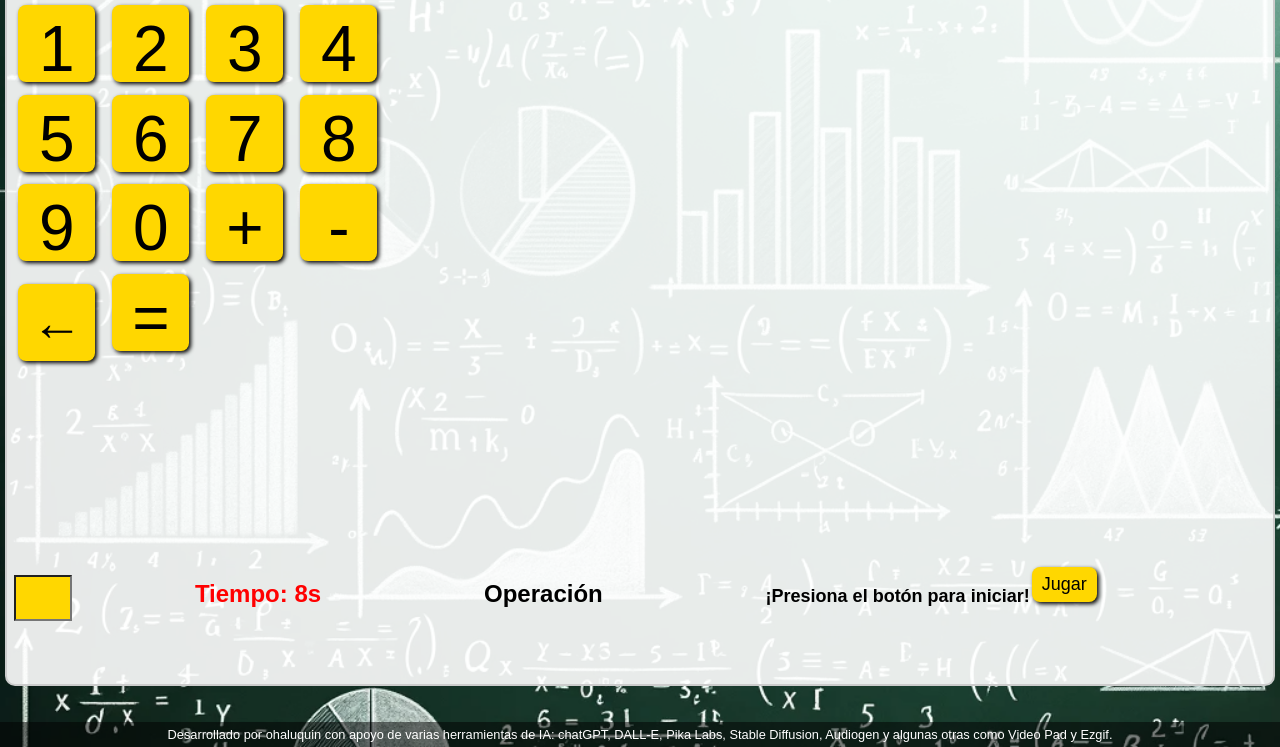
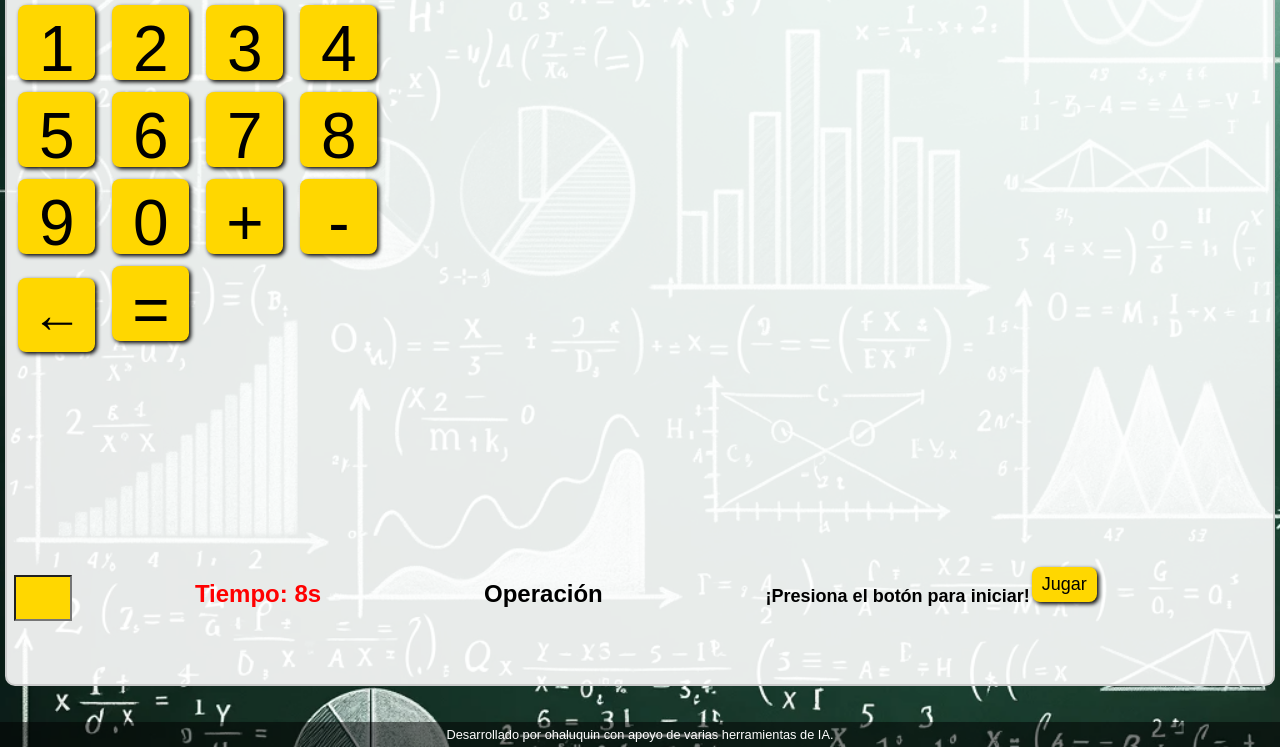
Before and after one commit to Ohaluquin/Leyes-de-los-signos, a plain HTML site: page index.html in a window 1280 px wide. Shown: the part 53-800 px from the top of the page. Drawn offline with Linux system fonts and the light colour scheme.

Commit message:
footer update

```diff
--- a/estilos.css
+++ b/estilos.css
@@ -71,7 +71,7 @@ div#metricsContainer {
 
 #numericKeypad button {
   width: 6vw; /* 10% del ancho del viewport */
-  height: 6vw; /* 10% del ancho del viewport para mantener la proporción */
+  height: 5.8vw; /* 10% del ancho del viewport para mantener la proporción */
   font-size: 5vw; /* Tamaño de fuente relativo al ancho del viewport */
   margin: 0.5vw;
   cursor: pointer;
--- a/index.html
+++ b/index.html
@@ -63,7 +63,7 @@
         </div>
     </div>
     <div id="footer">
-        Desarrollado por ohaluquin con apoyo de varias herramientas de IA: chatGPT, DALL-E, Pika Labs, Stable Diffusion, Audiogen y algunas otras como Video Pad y Ezgif.
+        Desarrollado por ohaluquin con apoyo de varias herramientas de IA.
     </div>
     <script src="script.js"></script>
 </body>
```
